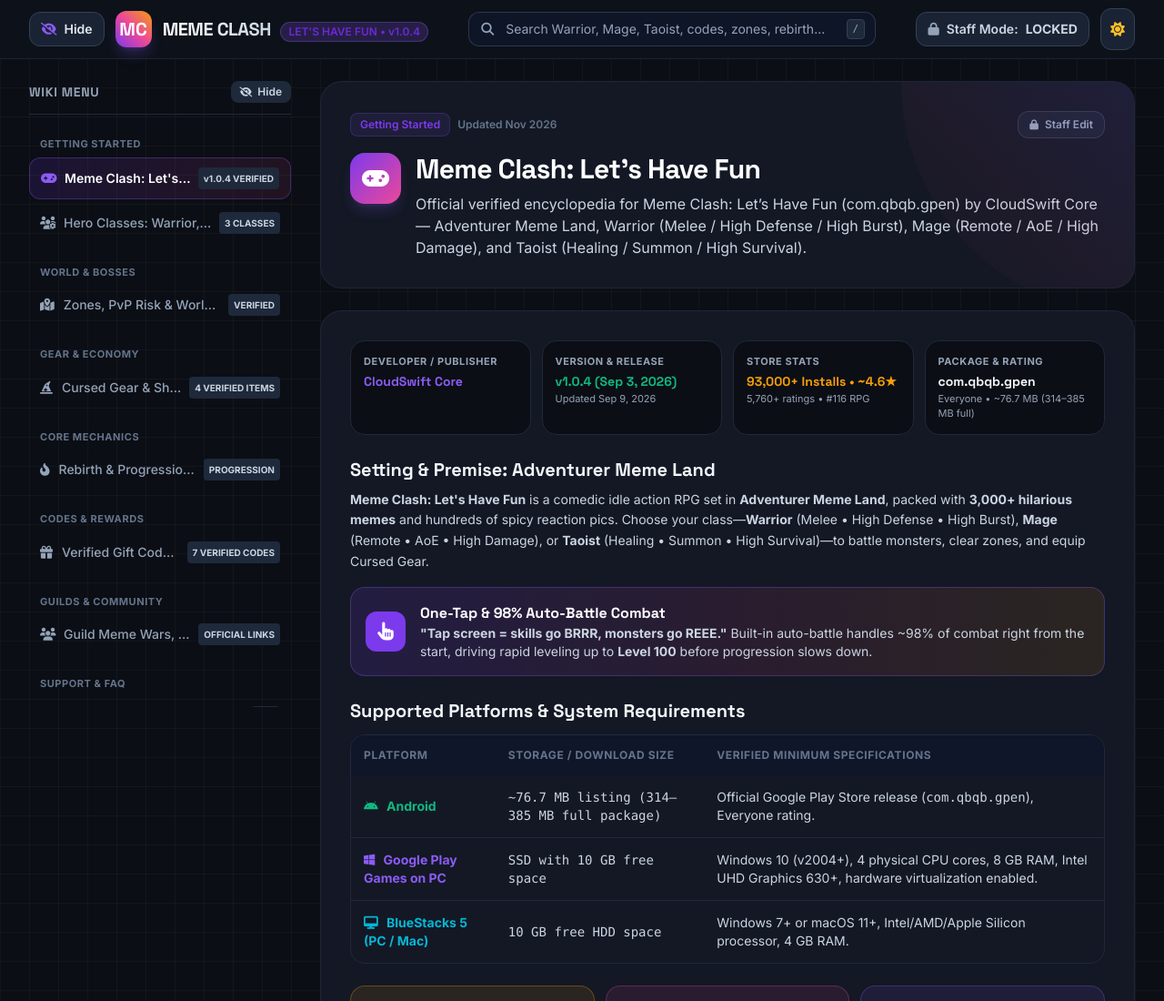
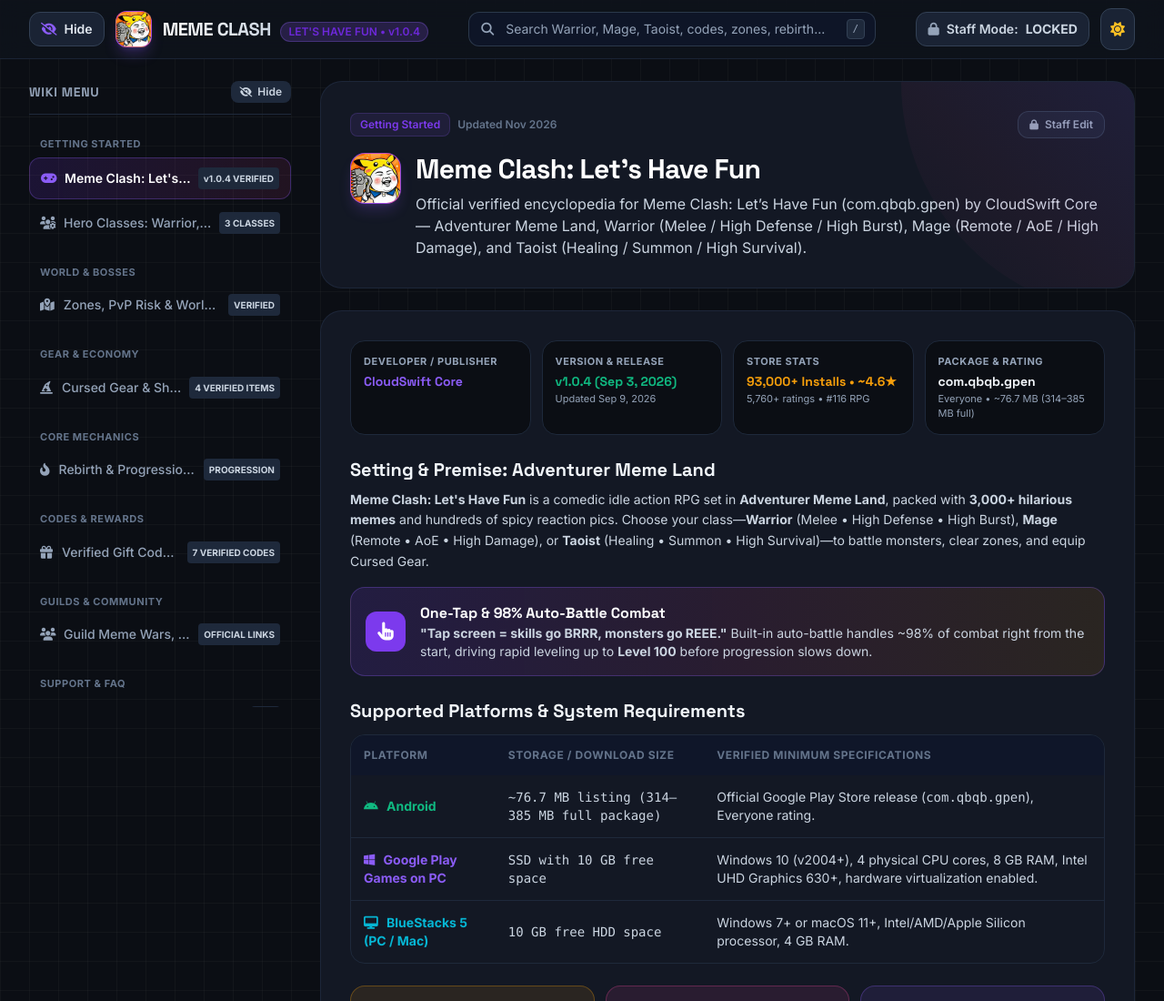
Before and after one commit to lawnixgaming-lang/memeclashwiki, a plain HTML site: page index.html in a window 1280 px wide. Shown: the top 1100 px of the page at 91% size. Drawn offline with nearby package versions, Linux system fonts and the light colour scheme.

Commit message:
Update index.html

```diff
--- a/index.html
+++ b/index.html
@@ -97,8 +97,9 @@
                     <span id="sidebar-toggle-label">Hide</span>
                 </button>
                 <a href="#" onclick="selectArticle('welcome'); return false;" class="flex items-center gap-3 group">
-                    <div class="w-10 h-10 rounded-xl bg-gradient-to-tr from-clash-600 via-neon-pink to-neon-amber flex items-center justify-center text-white font-display font-extrabold text-xl shadow-lg shadow-clash-500/25 group-hover:scale-105 transition-transform">
-                        MC
+                    <div class="w-10 h-10 rounded-xl bg-gradient-to-tr from-clash-600 via-neon-pink to-neon-amber flex items-center justify-center text-white font-display font-extrabold text-xl shadow-lg shadow-clash-500/25 group-hover:scale-105 transition-transform overflow-hidden border border-clash-500/30">
+                        <img src="./memeclash.jpg" alt="Meme Clash Logo" class="w-full h-full object-cover" onerror="this.style.display='none'; this.nextElementSibling.style.display='inline';">
+                        <span class="hidden">MC</span>
                     </div>
                     <div>
                         <span class="font-display font-extrabold text-lg sm:text-xl tracking-tight bg-gradient-to-r from-clash-600 to-neon-pink dark:from-white dark:to-slate-300 bg-clip-text text-transparent">
@@ -1006,8 +1007,13 @@
                     </div>
 
                     <div class="flex items-start gap-4">
-                        <div class="w-12 h-12 sm:w-14 sm:h-14 rounded-2xl bg-gradient-to-br from-clash-600 to-neon-pink text-white flex items-center justify-center text-xl sm:text-2xl shrink-0 shadow-lg shadow-clash-500/20">
-                            <i class="${page.icon || 'fa-solid fa-book'}"></i>
+                        <div class="w-12 h-12 sm:w-14 sm:h-14 rounded-2xl bg-gradient-to-br from-clash-600 to-neon-pink text-white flex items-center justify-center text-xl sm:text-2xl shrink-0 shadow-lg shadow-clash-500/20 overflow-hidden border border-clash-500/30">
+                            ${page.id === 'welcome' ? `
+                                <img src="./memeclash.jpg" alt="Meme Clash Logo" class="w-full h-full object-cover" onerror="this.style.display='none'; this.nextElementSibling.style.display='inline-block';">
+                                <i class="${page.icon || 'fa-solid fa-gamepad'} hidden"></i>
+                            ` : `
+                                <i class="${page.icon || 'fa-solid fa-book'}"></i>
+                            `}
                         </div>
                         <div>
                             <h1 class="font-display font-extrabold text-2xl sm:text-3xl tracking-tight text-slate-900 dark:text-white mb-2">
```
